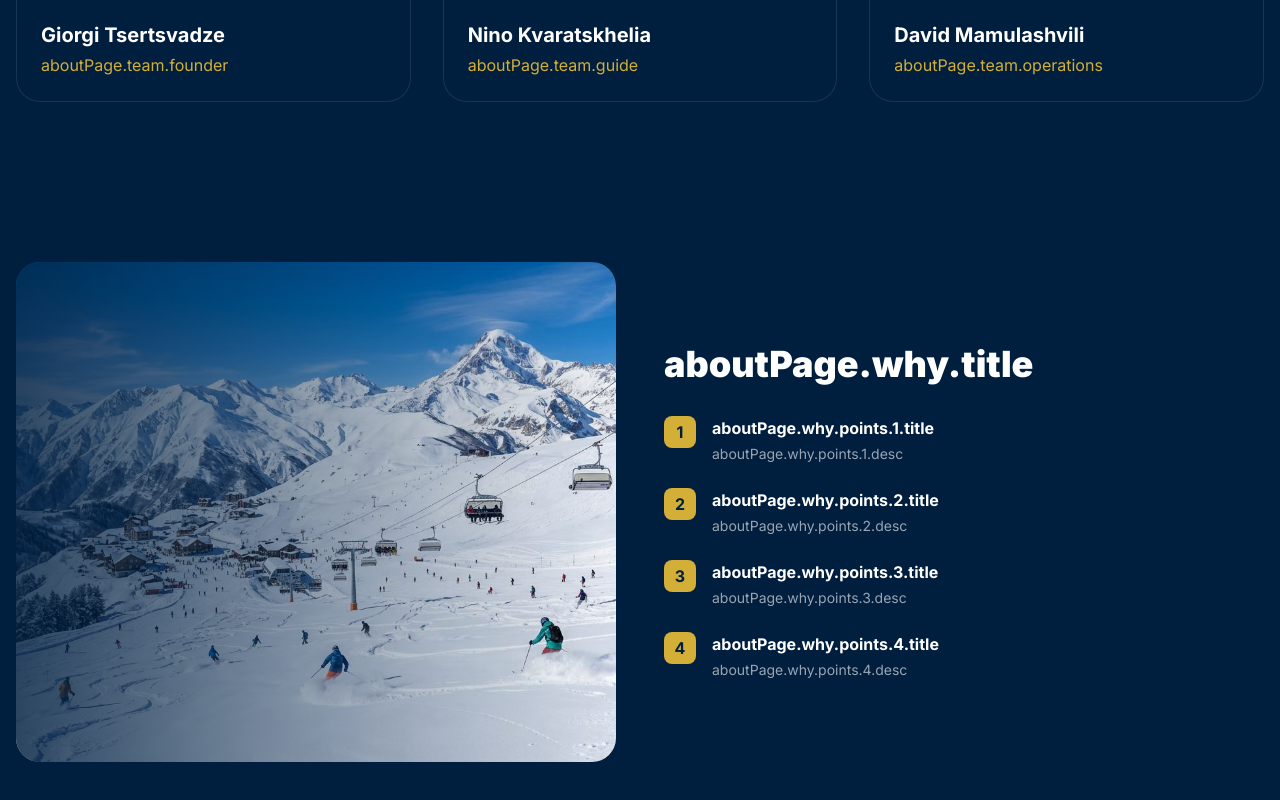
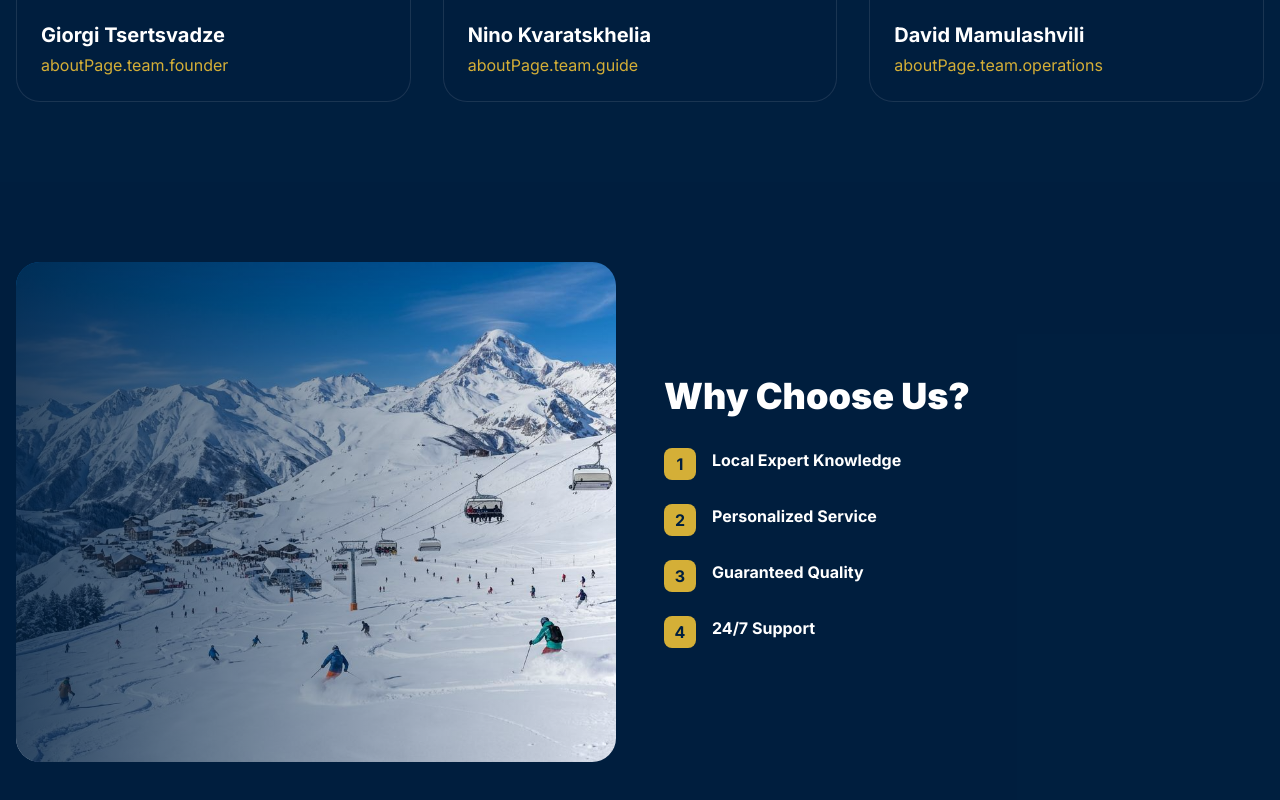
Before and after one commit to sitechfromgeorgia/georgian-treasure, a Next.js app: page /en/about in a window 1280 px wide. Shown: the part 2207-3007 px from the top of the page. Built offline with nearby package versions, Linux system fonts and the light colour scheme.

Commit message:
fix: about page translation keys
- Change why.title to whyChooseUs.title
- Change why.points.X to whyChooseUs.points with correct keys
- Fixes missing translation issues on about page

```diff
--- a/app/[lang]/about/page.tsx
+++ b/app/[lang]/about/page.tsx
@@ -246,24 +246,24 @@ export default function AboutPage() {
               animate={{ opacity: 1, x: 0 }}
             >
               <h2 className="text-4xl font-black text-white mb-8">
-                {t('why.title')}
+                {t('whyChooseUs.title')}
               </h2>
               <div className="space-y-6">
-                {[1, 2, 3, 4].map((num) => (
+                {[1, 2, 3, 4].map((num, index) => {
+                  const keys = ['localExperts', 'personalized', 'quality', 'support'];
+                  return (
                     <div key={num} className="flex gap-4">
                       <div className="w-8 h-8 bg-[#D4AF37] rounded-lg flex items-center justify-center flex-shrink-0">
                         <span className="text-[#001F3F] font-bold">{num}</span>
                       </div>
                       <div>
                         <h3 className="text-white font-bold mb-1">
-                        {t(`why.points.${num}.title`)}
+                          {t(`whyChooseUs.points.${keys[index]}`)}
                         </h3>
-                      <p className="text-white/60 text-sm">
-                        {t(`why.points.${num}.desc`)}
-                      </p>
                       </div>
                     </div>
-                ))}
+                  );
+                })}
               </div>
             </motion.div>
           </div>
--- a/messages/ka.json
+++ b/messages/ka.json
@@ -172,6 +172,8 @@
       "subtitle": "ჩვენი მუშაობის ძირითადი პრინციპები, რომლებიც გვიძღვებიან ყოველდღიურად"
     },
     "values": {
+      "title": "ჩვენი ღირებულებები",
+      "subtitle": "ძირითადი პრინციპები, რომლებიც გვიძღვებიან",
       "passion": {
         "title": "გატაცება",
         "description": "ჩვენ გვიყვარს საქართველო და ვამაყობთ მისი გაზიარებით სტუმრებთან"
```
Lines whose indentation alone changed are shown as unchanged.
